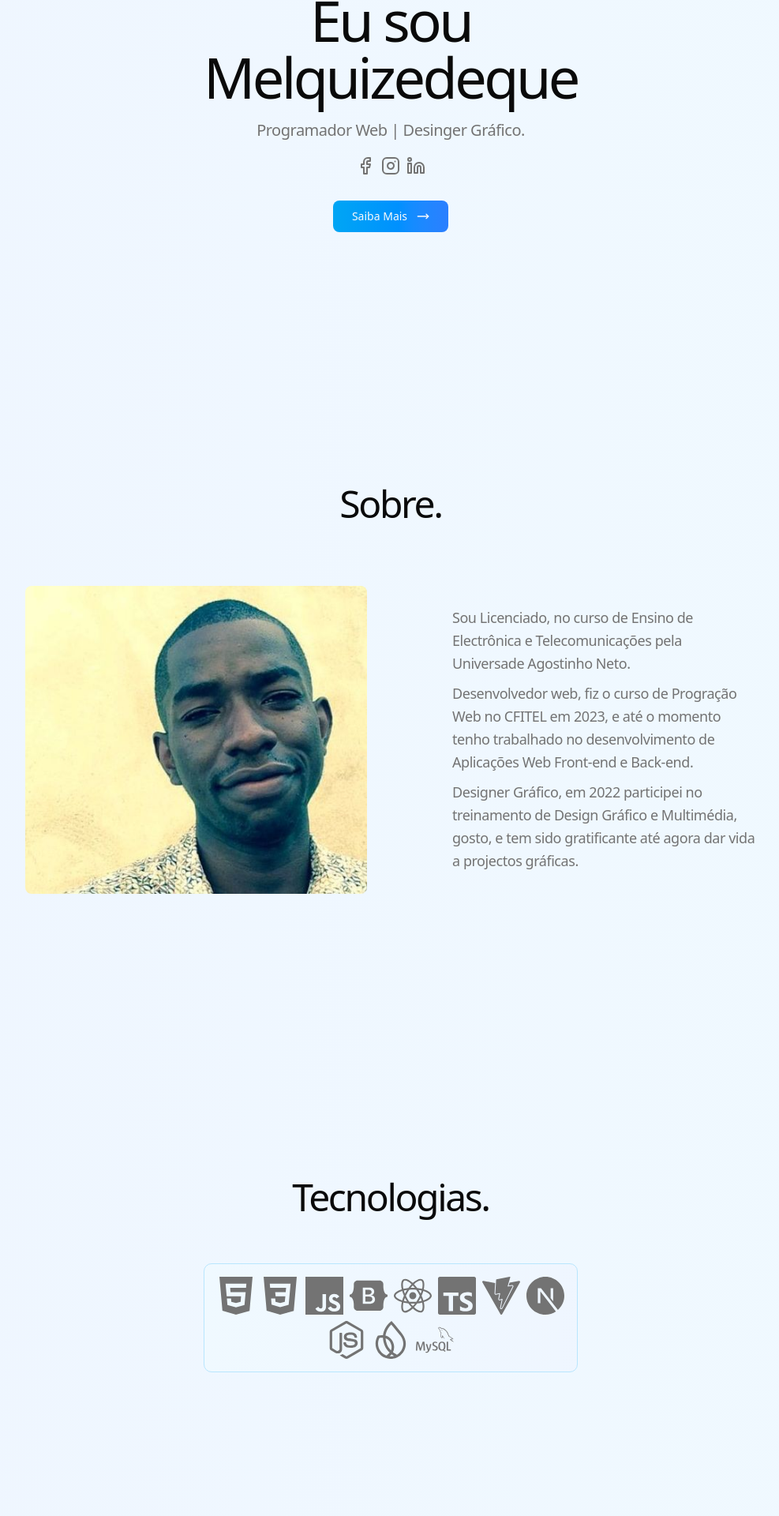
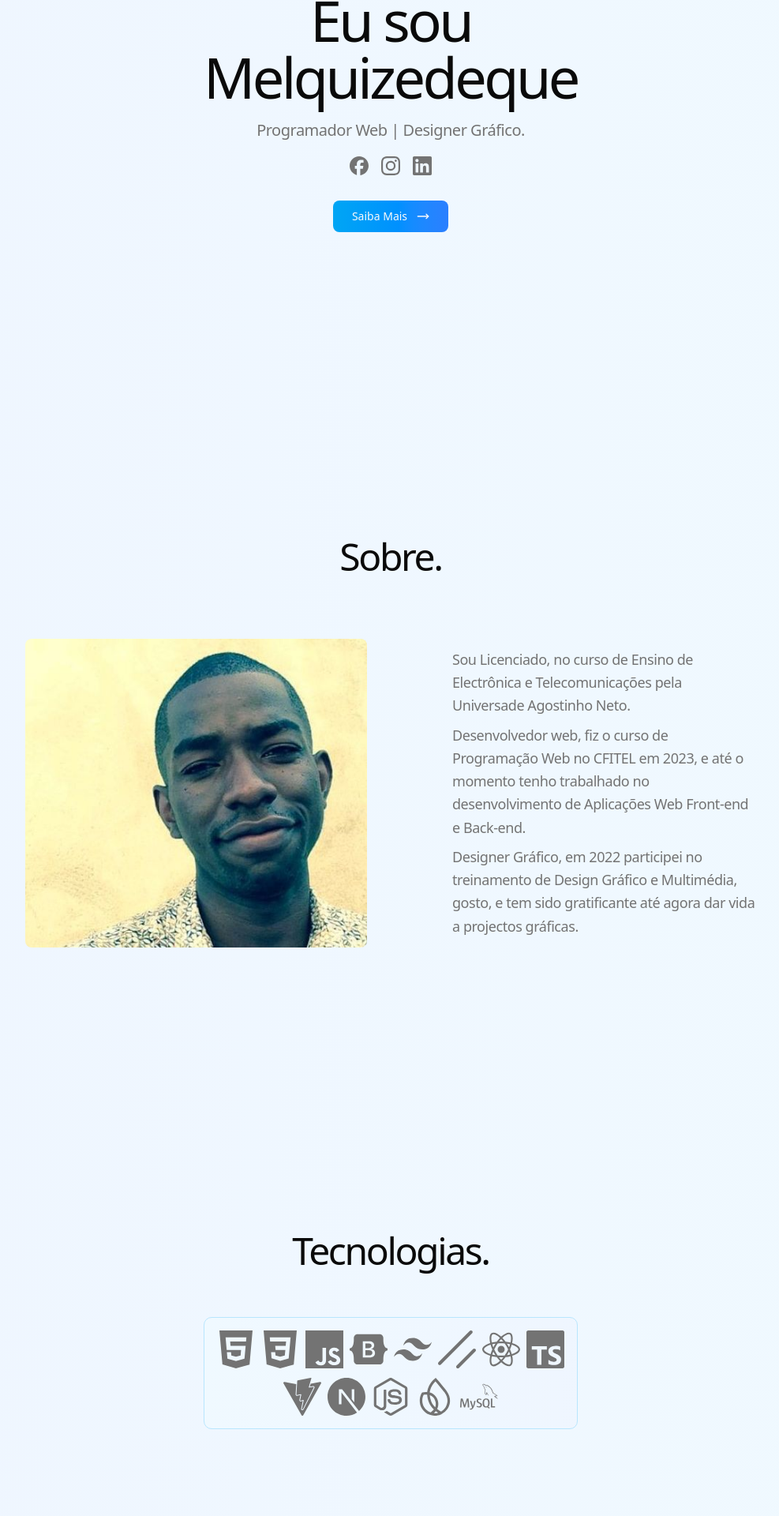
Before and after one commit to Melquizedeque365/React-app-mfolio, a Next.js app: page / in a window 1280 px wide. Shown: the part 319-2239 px from the top of the page at 79% size, without its empty margins (145-1132 px from the left). Built offline with nearby package versions, Linux system fonts and the light colour scheme.

Commit message:
Atualizando e corrigindo o portfólio

```diff
--- a/components/about/about.tsx
+++ b/components/about/about.tsx
@@ -24,7 +24,7 @@ export const About = () => (
               Sou Licenciado, no curso de Ensino de Electrônica e Telecomunicações pela Universade Agostinho Neto.
             </p>
             <p className="text-lg max-w-xl lg:max-w-sm leading-relaxed tracking-tight text-muted-foreground">
-              Desenvolvedor web, fiz o curso de Progração Web no CFITEL em 2023, e até o momento tenho trabalhado no desenvolvimento de Aplicações Web Front-end e Back-end.
+              Desenvolvedor web, fiz o curso de Programação Web no CFITEL em 2023, e até o momento tenho trabalhado no desenvolvimento de Aplicações Web Front-end e Back-end.
             </p>
             <p className="text-lg max-w-xl lg:max-w-sm leading-relaxed tracking-tight text-muted-foreground">
               Designer Gráfico, em 2022 participei no treinamento de Design Gráfico e Multimédia, gosto, e tem sido gratificante até agora dar vida a projectos gráficas.
--- a/components/footer/footer.tsx
+++ b/components/footer/footer.tsx
@@ -1,9 +1,8 @@
 'use client'
 
 import { Badge } from "@/components/ui/badge";
-import { Facebook, Instagram, Linkedin} from "lucide-react";
+import { SiFacebook, SiInstagram, SiLinkedin} from "react-icons/si";
 import { ModeToggle } from "@/components/mode-toggle"
-import { Button } from "@/components/ui/button";
 import { Link as ScrollLink } from 'react-scroll'
 import {
 NavigationMenu,
@@ -92,13 +91,13 @@ export const Footer = () => (
                 <ModeToggle></ModeToggle>
                 <div className="flex gap-2 text-gray-600 dark:text-gray-300">
                   <Link href="https://www.facebook.com/melquisedequemanuel.antoniovava">
-                    <span><Facebook></Facebook></span>
+                    <span><SiFacebook className="w-7 h-6"></SiFacebook></span>
                   </Link>
                   <Link href="https://www.instagram.com/melquizedeque.ma">
-                    <span><Instagram></Instagram></span>
+                    <span><SiInstagram className="w-7 h-6"></SiInstagram></span>
                   </Link>
                   <Link href="https://ao.linkedin.com/in/melquizedeque-ant%C3%B3nio-394537268">
-                    <span><Linkedin></Linkedin></span>
+                    <span><SiLinkedin className="w-7 h-6"></SiLinkedin></span>
                   </Link>
                 </div>
               </div>
--- a/components/header/header.tsx
+++ b/components/header/header.tsx
@@ -95,7 +95,7 @@ return (
                 {isOpen ? <X className="w-5 h-5" /> : <Menu className="w-5 h-5" />}
             </Button>
             {isOpen && (
-                <div className="absolute top-18 h-screen border-t flex flex-col w-full right-0 bg-linear-to-l from-sky-50 to-blue-50 bg-linear-to-r dark:from-sky-950 dark:to-blue-950  py-4 px-3 container gap-8">
+                <div className="absolute top-18 py-6 h-screen border-t flex flex-col w-full right-0 bg-linear-to-l from-sky-50 to-blue-50 bg-linear-to-r dark:from-sky-950 dark:to-blue-950  py-4 px-3 container gap-8">
                 {navigationItems.map((item) => (
                     <div key={item.title}>
                     <div className="flex flex-col gap-2">
--- a/components/hero-a/hero-a.tsx
+++ b/components/hero-a/hero-a.tsx
@@ -1,9 +1,8 @@
 'use client'
 import { useEffect, useMemo, useState } from "react";
 import { motion } from "framer-motion";
-import { MoveRight,Facebook, Instagram, Linkedin } from "lucide-react";
-import { SiHtml5, SiCss3, SiJavascript, SiReact, SiMysql, SiNodedotjs, SiBootstrap} from "react-icons/si";
-import {  } from "react-icons/sl";
+import { MoveRight} from "lucide-react";
+import { SiFacebook, SiInstagram, SiLinkedin} from "react-icons/si";
 import { Button } from "@/components/ui/button";
 import { Element } from 'react-scroll'
 import Link from "next/link";
@@ -31,8 +30,8 @@ export const Hero = () => {
   return (
     <Element name="home">
     <div className="w-full pt-30 lg:pt-10" >
-      <div className="container mx-auto px-2">
-        <div className="flex gap-8 py-20 lg:py-40 items-center justify-center flex-col">
+      <div className="container mx-auto px-2 h-screen">
+        <div className="flex gap-8 py-30 lg:py-40 items-center justify-center flex-col">
 
           <div className="flex gap-4 flex-col">
 
@@ -66,17 +65,17 @@ export const Hero = () => {
                 Eu sou Melquizedeque
             </p>
             <p className="text-lg md:text-xl leading-relaxed tracking-tight text-muted-foreground max-w-2xl text-center">
-                Programador Web | Desinger Gráfico.
+                Programador Web | Designer Gráfico.
             </p>
-            <div className="flex justify-center gap-2 text-muted-foreground font-size-19 text-3xl">
+            <div className="flex justify-center gap-3 text-muted-foreground font-size-19">
               <Link href="https://www.facebook.com/melquisedequemanuel.antoniovava">
-                <span><Facebook></Facebook></span>
+                <span><SiFacebook className="w-7 h-6"></SiFacebook></span>
               </Link>
               <Link href="https://www.instagram.com/melquizedeque.ma">
-                <span><Instagram></Instagram></span>
+                <span><SiInstagram className="w-7 h-6"></SiInstagram></span>
               </Link>
               <Link href="https://ao.linkedin.com/in/melquizedeque-ant%C3%B3nio-394537268">
-                <span><Linkedin></Linkedin></span>
+                <span><SiLinkedin className="w-7 h-6"></SiLinkedin></span>
               </Link>
             </div>
           </div>
--- a/components/hero/hero.tsx
+++ /dev/null
@@ -1,31 +0,0 @@
-import { MoveRight, PhoneCall} from "lucide-react";
-import { Button } from "../ui/button";
-import { Avatar, AvatarFallback, AvatarImage } from "@/components/ui/avatar"
-
-export const Hero1 = () => (
-  <div className="w-full pt-8  ">
-    <div className="container mx-auto">
-      <div className="flex gap-8 py-20 lg:py-40 items-center justify-center flex-col">
-
-        <div className="flex gap-4 flex-col">
-          <Avatar>
-          <AvatarImage src="about-s.jpg" />
-          <AvatarFallback>CN</AvatarFallback>
-          </Avatar>
-          <h1 className="text-5xl md:text-7xl max-w-2xl tracking-tighter text-center font-regular">
-            Olá. Eu sou Melquizedeque
-          </h1>
-          <p className="text-lg md:text-xl leading-relaxed tracking-tight text-muted-foreground max-w-2xl text-center">
-            Programador Web | Desinger Gráfico.
-          </p>
-        </div>
-        <div className="flex flex-row gap-3">
-
-          <Button size="lg" className="gap-4 bg-linear-to-r from-blue-500 to-sky-500 ">
-            Saiba Mais <MoveRight className="w-4 h-4" />
-          </Button>
-        </div>
-      </div>
-    </div>
-  </div>
-);
--- a/components/projects/projects.tsx
+++ b/components/projects/projects.tsx
@@ -23,7 +23,7 @@ export const Projects = () => (
             <div className="rounded-lg mb-2 ">
               <img src="/project-I.png" alt="project-I" className="w-full rounded-lg h-60" />
             </div>
-            <h3 className="text-xl tracking-tight">Portfolio.</h3>
+            <h3 className="text-xl tracking-tight">Portfólio.</h3>
             <p className="text-muted-foreground text-base pb-10">
               É um Portfolio desenvolvido com Html, Css, Javascript.
             </p>
@@ -53,7 +53,7 @@ export const Projects = () => (
             </div>
             <h3 className="text-xl tracking-tight">Otechnology.</h3>
             <p className="text-muted-foreground text-base pb-10">
-              É um modelo de logo para uma empresa de tecnologia que quer distacar bem no mercado.
+              É um modelo de logo para uma empresa de tecnologia.
             </p>
               <Button size="lg" className="w-full gap-4 bg-linear-to-r from-sky-500 to-blue-500">
                 <Link href="https://www.linkedin.com/services/page/a80a20331571134685" className="flex justify-center gap-4 items-center">
--- a/components/technologes/technologies.tsx
+++ b/components/technologes/technologies.tsx
@@ -1,8 +1,7 @@
 'use client'
-import { Badge } from "@/components/ui/badge";
-import Image from "next/image"
+
 import { Element } from 'react-scroll'
-import { SiHtml5, SiCss3, SiJavascript, SiReact, SiMysql, SiNodedotjs, SiBootstrap, SiTypescript, SiVite, SiShadcnui, SiNextdotjs, SiFirebase} from "react-icons/si";
+import { SiHtml5, SiCss3, SiJavascript, SiBootstrap, SiTailwindcss, SiReact, SiTypescript,  SiShadcnui, SiVite, SiNextdotjs, SiNodedotjs, SiMysql, SiFirebase} from "react-icons/si";
 
 export const Tecnologias = () => (
   <Element name="technologies">
@@ -14,18 +13,20 @@ export const Tecnologias = () => (
               Tecnologias.
           </h2>
         </div>
-        <div className="flex flex-col items-center rounded-lg border-1 border-sky-200 dark:border-sky-900 p-4 justify-center itms-center my-5 gap-2 text-muted-foreground font-size-19 text-4xl lg:text-5xl bg-linear-to-r from-sky-50 to-blue-50 bg-linear-to-r dark:from-sky-950 dark:to-blue-950">
+        <div className="flex flex-col items-center rounded-lg border-1 border-sky-200 dark:border-sky-900 p-4 justify-center itms-center my-5 gap-3 text-muted-foreground font-size-19 text-4xl lg:text-5xl bg-linear-to-r from-sky-50 to-blue-50 bg-linear-to-r dark:from-sky-950 dark:to-blue-950">
             <div className="flex gap-2">
               <SiHtml5></SiHtml5>
               <SiCss3></SiCss3>
               <SiJavascript></SiJavascript>
               <SiBootstrap></SiBootstrap>
+              <SiTailwindcss></SiTailwindcss>
+              <SiShadcnui></SiShadcnui>
               <SiReact></SiReact>
               <SiTypescript></SiTypescript>
+            </div>
+            <div className="flex gap-2">
               <SiVite></SiVite>
               <SiNextdotjs></SiNextdotjs>
-            </div>
-            <div className="flex gap-2">
               <SiNodedotjs></SiNodedotjs>
               <SiFirebase></SiFirebase>
               <SiMysql></SiMysql>
```
